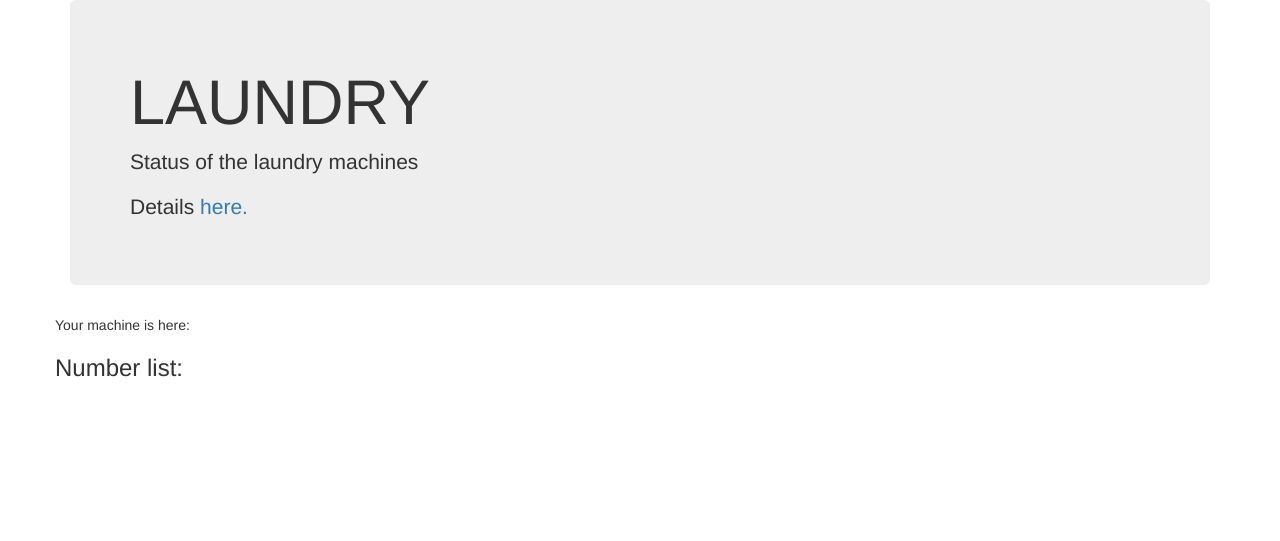
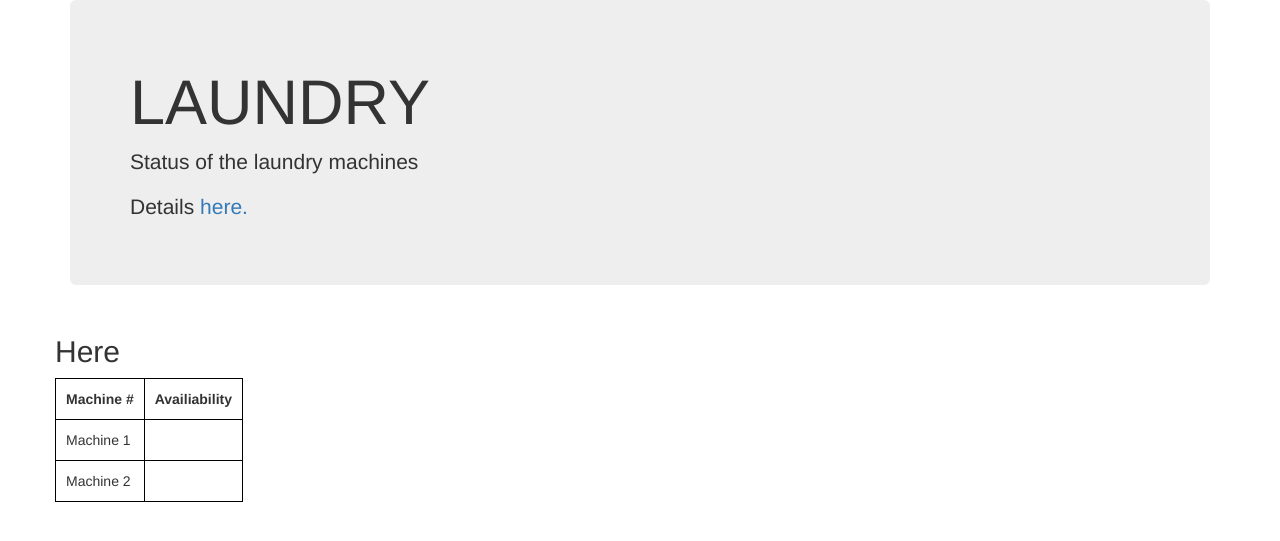
Before and after one commit to chychiang/QPFA19website, a Flask app: page / in a window 1280 px wide. Shown: the top 541 px of the page. Run offline with Flask 2, Linux system fonts and the light colour scheme; some libraries are stand-ins or nearby versions.

Commit message:
Update index.html

```diff
--- a/templates/index.html
+++ b/templates/index.html
@@ -6,6 +6,12 @@
     <script src="static/js/application.js"></script>
 
     <link rel="stylesheet" href="//maxcdn.bootstrapcdn.com/bootstrap/3.3.7/css/bootstrap.min.css">
+    <style>
+        table, th, td {
+          border: 1px solid black;
+          padding: 10px;
+        }
+    </style>
 </head>
 <body>
 <div class="container">
@@ -20,13 +26,22 @@
 
 <div class="container" id="content">
     <div class="row">
-        <p>Your machine is here: </p>
-        <h3>Number list:</h3>
-        <div id="log">
-        </div> <!-- /#log -->
+      <h2>Here</h2>
+        <table>
+          <tr>
+            <th>Machine #</th>
+            <th>Availiability</th>
+          </tr>
+          <tr>
+            <td>Machine 1</td>
+            <td><div id="log"></div></td>
+          <tr>
+          <tr>
+            <td>Machine 2</td>
+            <td><div id='log2'></div></td>
+          </tr>
+        </table>
     </div>
 </div>
-
-
 </body>
 </html>
```
